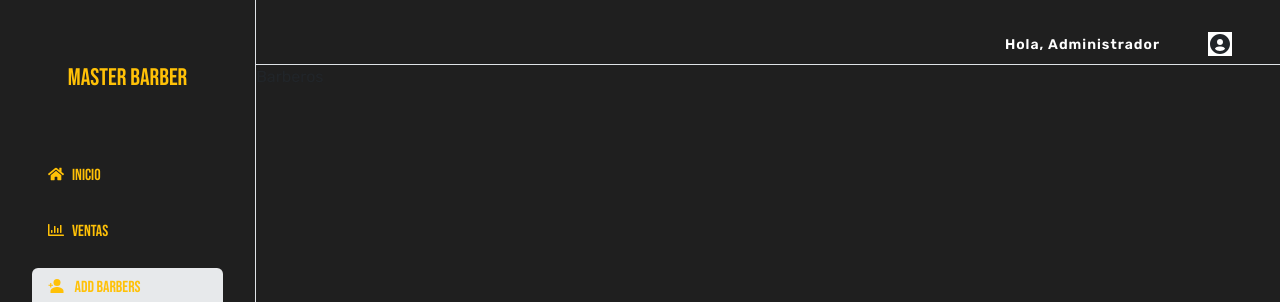
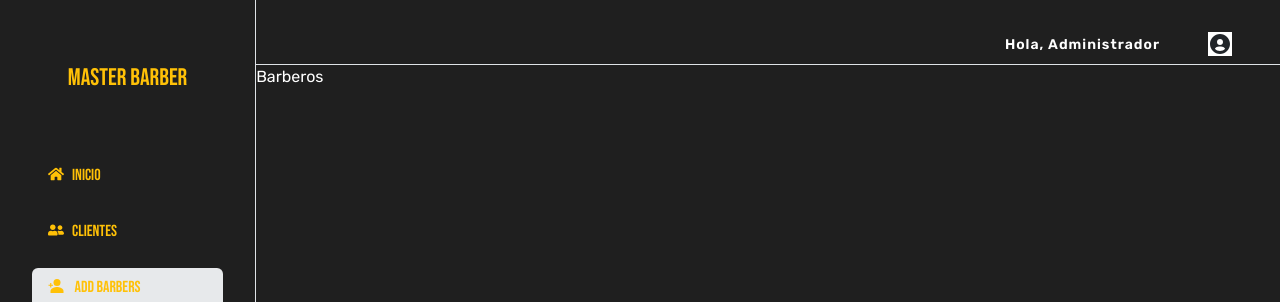
Before and after one commit to FidelSmoke/Practicas, a React (Create React App) app in the folder dashboard-react/dashboard-react/: page /addBarberos in a window 1280 px wide. Shown: the top 302 px of the page. Built offline with nearby package versions, Linux system fonts and the light colour scheme.

Commit message:
comitaaaaaa

```diff
--- a/dashboard-react/dashboard-react/src/App.js
+++ b/dashboard-react/dashboard-react/src/App.js
@@ -1,12 +1,10 @@
 import { BrowserRouter as Router, Route, BrowserRouter, Routes } from 'react-router-dom'
 import Navbar from './Components/Navbar'
 import Sidebar from '../src/Components/Sidebar'
-import Ventas from './pages/Ventas'
 import Clientes from './pages/Clientes'
 import AddBarberos from './pages/AddBarberos'
 import './App.scss';
 import 'bootstrap/scss/bootstrap.scss'
-import 'bootstrap/dist/css/bootstrap.min.css';
 import Inventario from './pages/inventario'
 import Inicio from './pages/Inicio'
 function App() {
@@ -19,10 +17,10 @@ function App() {
           <Routes>
             <Route exact path='*' element={<Navbar />}></Route>
             <Route exact path='/' element={<Inicio />}> </Route>
-            <Route exact path='/Ventas' element={<Ventas />}> </Route>
             <Route exact path='/Clientes' element={<Clientes />}> </Route>
             <Route exact path='/Inventario' element={<Inventario />}> </Route>
             <Route exact path='/addBarberos' element={<AddBarberos />}> </Route>
+
           </Routes>
         </div>
       </div>
--- a/dashboard-react/dashboard-react/src/Components/Navbar.js
+++ b/dashboard-react/dashboard-react/src/Components/Navbar.js
@@ -1,5 +1,4 @@
 import 'bootstrap/scss/bootstrap.scss'
-import 'bootstrap/dist/css/bootstrap.min.css';
 import { BiSolidUserCircle } from "react-icons/bi";
 
 const Navbar = () => {
--- a/dashboard-react/dashboard-react/src/Components/Sidebar.js
+++ b/dashboard-react/dashboard-react/src/Components/Sidebar.js
@@ -2,7 +2,6 @@ import React from 'react'
 import { NavLink } from 'react-router-dom'
 import 'bootstrap/scss/bootstrap.scss'
 import * as faIncons from 'react-icons/fa'
-import 'bootstrap/dist/css/bootstrap.min.css';
 import { BsBasket3Fill } from "react-icons/bs"
 import { IoPersonAddSharp } from "react-icons/io5";
 const Sidebar = () => {
@@ -14,13 +13,9 @@ const Sidebar = () => {
                  <li>
                       <NavLink to="/" exact className=' rounded py-2 w-100 d-inline-block px-3 text-warning'  activeClassName='active'><faIncons.FaHome className='me-2'/>Inicio</NavLink>
                 </li>
-                <li>
-                      <NavLink to="/Ventas" exact className=' rounded py-2 w-100 d-inline-block px-3 text-warning'  activeClassName='active'> <faIncons.FaRegChartBar className='me-2'/>
-                      Ventas</NavLink>
+                  <li>
+                      <NavLink to="/Clientes" exact className='rounded py-2 w-100 d-inline-block px-3 text-warning'  activeClassName='active'> <faIncons.FaUserFriends className='me-2'/>Clientes</NavLink>
                 </li>
-                {/* <li>
-                      <NavLink to="/Clientes" exact className='text-dark rounded py-2 w-100 d-inline-block px-3'  activeClassName='active'> <faIncons.FaUserFriends className='me-2'/>Clientes</NavLink>
-                </li> */}
                 <li>
                       <NavLink to="/AddBarberos" exact className=' rounded py-2 w-100 d-inline-block px-3 text-warning'  activeClassName='active'><IoPersonAddSharp className='me-2' /> Add Barbers</NavLink>
                 </li>
--- a/dashboard-react/dashboard-react/src/index.js
+++ b/dashboard-react/dashboard-react/src/index.js
@@ -2,7 +2,6 @@ import React from 'react';
 import ReactDOM from 'react-dom/client';
 import App from './App';
 import 'bootstrap/scss/bootstrap.scss'
-import 'bootstrap/dist/css/bootstrap.min.css';
 const root = ReactDOM.createRoot(document.getElementById('root'));
 root.render(
   <React.StrictMode>
--- a/dashboard-react/dashboard-react/src/pages/AddBarberos.js
+++ b/dashboard-react/dashboard-react/src/pages/AddBarberos.js
@@ -1,11 +1,10 @@
-import 'bootstrap/dist/css/bootstrap.min.css';
 import 'bootstrap/scss/bootstrap.scss'
 import React from 'react'
 const addBarberos = () => {
     return (
         <div>
 
-            <p>Barberos</p>
+            <p className='text-white'>Barberos</p>
         </div>
     )
 }
--- a/dashboard-react/dashboard-react/src/pages/Clientes.js
+++ b/dashboard-react/dashboard-react/src/pages/Clientes.js
@@ -1,10 +1,9 @@
-import 'bootstrap/dist/css/bootstrap.min.css';
 import 'bootstrap/scss/bootstrap.scss'
 import React from 'react'
 const Clientes = () => {
     return (
         <div>
-            <p>Clientes</p>
+            <p className='text-white'>Clientes</p>
         </div>
     )
 }
--- a/dashboard-react/dashboard-react/src/pages/Inicio.js
+++ b/dashboard-react/dashboard-react/src/pages/Inicio.js
@@ -1,5 +1,4 @@
 import 'bootstrap/scss/bootstrap.scss'
-import 'bootstrap/dist/css/bootstrap.min.css';
 import React from 'react'
 const Inicio= () => {
     return (
--- a/dashboard-react/dashboard-react/src/pages/Ventas.js
+++ /dev/null
@@ -1,13 +0,0 @@
-import 'bootstrap/scss/bootstrap.scss'
-import 'bootstrap/dist/css/bootstrap.min.css';
-import React from 'react'
-import { Link } from 'react-router-dom'
-const Ventas= () => {
-    return (
-        <div>
-            <p className='text-white'>Ventas</p>
-        </div>
-    )
-}
-
-export default Ventas
--- a/dashboard-react/dashboard-react/src/pages/inventario.js
+++ b/dashboard-react/dashboard-react/src/pages/inventario.js
@@ -1,5 +1,4 @@
 import 'bootstrap/scss/bootstrap.scss'
-import 'bootstrap/dist/css/bootstrap.min.css';
 import React from 'react'
 const Inventario = () => {
     return (
```
Also changed, not shown: dashboard-react/dashboard-react/public/index.html (line endings or trailing spaces), dashboard-react/dashboard-react/public/robots.txt (deleted).
